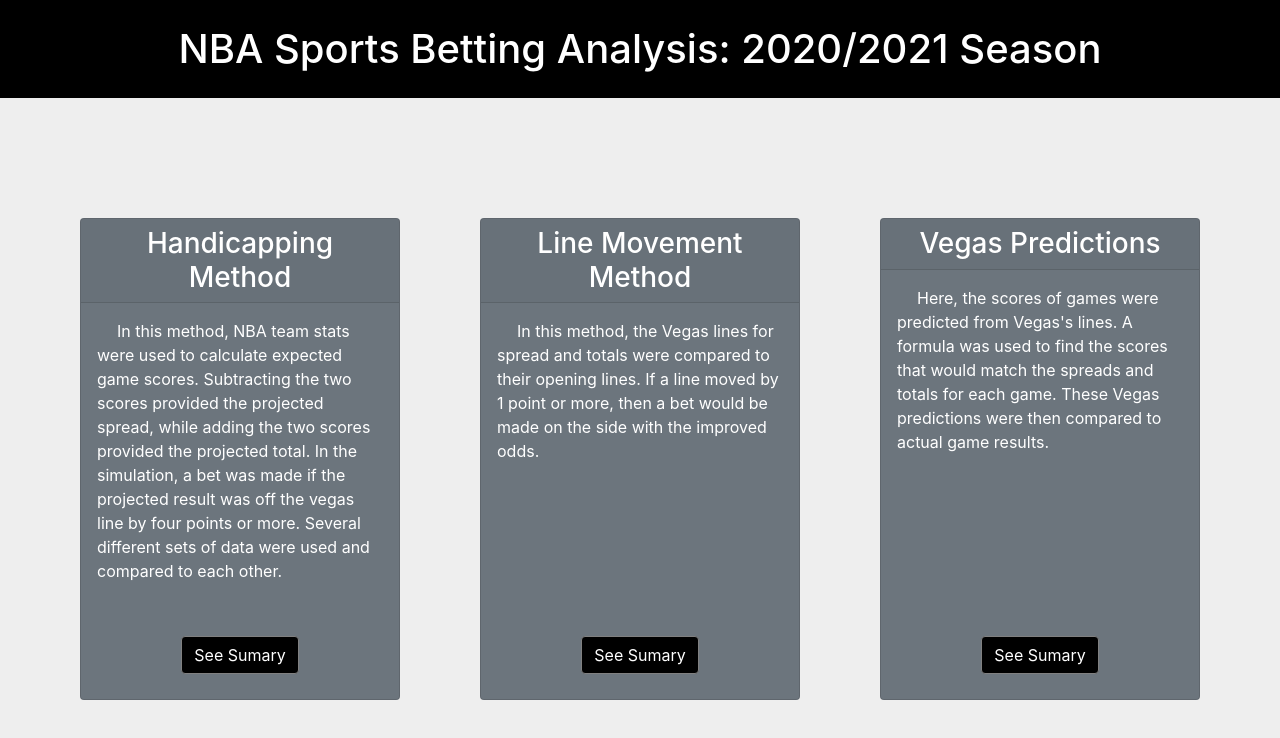
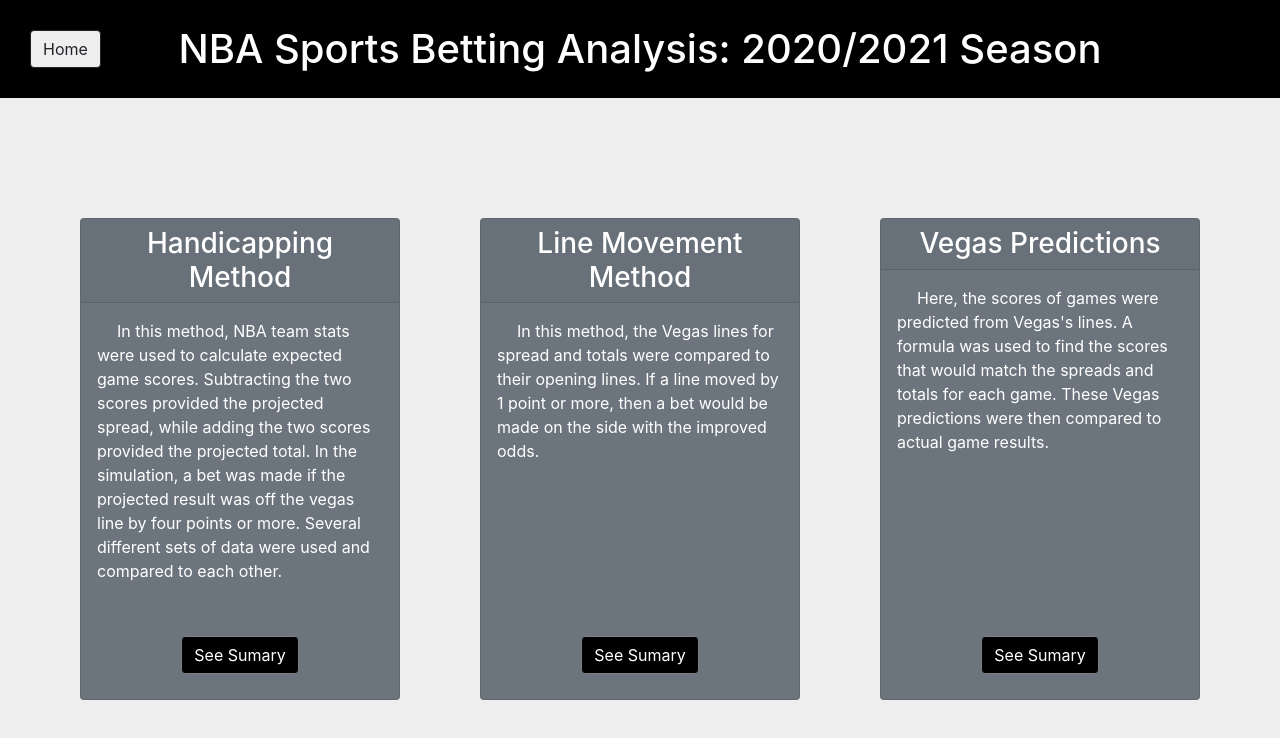
Before and after one commit to aaronw4/NBA-back-testing, a React (Create React App) app in the folder sportsbook/: page / in a window 1280 px wide. Shown: the top 738 px of the page. Built offline with nearby package versions, Linux system fonts and the light colour scheme; no server answers.

Commit message:
Created home button

```diff
--- a/sportsbook/src/Components/titleBanner.js
+++ b/sportsbook/src/Components/titleBanner.js
@@ -1,8 +1,12 @@
 import React from 'react';
+import {Link} from 'react-router-dom';
 
 const TitleBanner = () => {
     return (
         <div className='banner'>
+            <Link to='/'>
+                <button type="button" class="btn btn-outline-dark home">Home</button>
+            </Link>
             <h1>NBA Sports Betting Analysis: 2020/2021 Season</h1>
         </div>
     )
```
